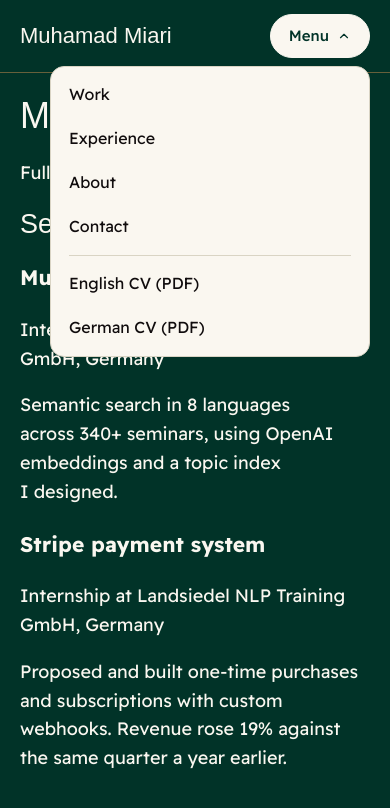
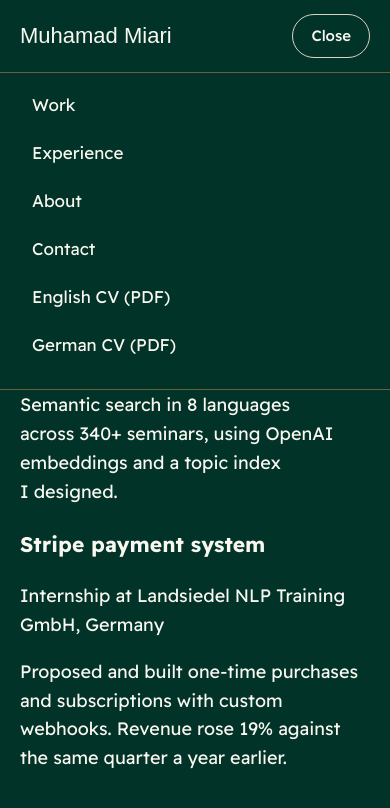
Before and after one commit to miari959/portfolio, a Next.js app: page / in a window 390 px wide. Both pictures are taken after a click on the button "Menu". Shown: the top 808 px of the page. Built offline with nearby package versions, Linux system fonts and the light colour scheme; a web font is replaced by a local one.

Commit message:
Match the phone menu to the design

```diff
--- a/src/components/MobileMenu.module.css
+++ b/src/components/MobileMenu.module.css
@@ -1,5 +1,4 @@
 .wrapper {
-  position: relative;
   display: none;
 }
 
@@ -12,76 +11,56 @@
 .button {
   display: inline-flex;
   align-items: center;
-  gap: 8px;
   min-height: 44px;
   padding: 0 18px;
-  border: 1px solid var(--color-bone);
+  border: 1px solid var(--color-greige);
   border-radius: 999px;
-  background: var(--color-bone);
-  color: var(--color-forest);
+  background: transparent;
+  color: var(--color-bone);
   font: inherit;
   font-size: 15px;
   font-weight: 500;
   cursor: pointer;
-  transition: background-color 0.2s ease, border-color 0.2s ease;
+  transition: background-color 0.2s ease;
 }
 
 @media (hover: hover) {
   .button:hover {
-    background: var(--color-greige);
-    border-color: var(--color-greige);
+    background: var(--color-moss);
   }
-}
-
-.button svg {
-  transition: transform 0.2s ease;
-}
-
-.button[aria-expanded="true"] svg {
-  transform: rotate(180deg);
 }
 
 .panel {
   position: absolute;
+  left: 0;
   right: 0;
-  top: calc(100% + 8px);
-  z-index: 50;
-  width: min(320px, calc(100vw - 2 * var(--page-padding)));
-  padding: 6px;
-  display: flex;
-  flex-direction: column;
-  background: var(--color-bone);
-  border: 1px solid var(--color-greige);
-  border-radius: 14px;
+  top: 100%;
+  max-height: calc(100dvh - var(--header-height));
+  overflow-y: auto;
+  background: var(--color-forest);
+  border-top: 1px solid var(--color-olive);
+  border-bottom: 1px solid var(--color-olive);
 }
 
 .list {
   display: flex;
   flex-direction: column;
+  padding-top: 8px;
+  padding-bottom: 20px;
 }
 
 .item {
   display: flex;
   align-items: center;
-  min-height: 44px;
+  min-height: 48px;
   padding: 0 12px;
   border-radius: 10px;
-  color: var(--color-basalt);
-  font-size: 16px;
+  color: var(--color-bone);
+  font-size: 17px;
   text-decoration: none;
   transition: background-color 0.2s ease;
 }
 
 .item:hover {
-  background: var(--color-greige);
+  background: var(--color-moss);
 }
-
-.divider {
-  height: 1px;
-  margin: 6px 12px;
-  background: var(--color-greige);
-}
-
-.panel :focus-visible {
-  outline-color: var(--color-forest);
-}
--- a/src/components/MobileMenu.tsx
+++ b/src/components/MobileMenu.tsx
@@ -23,14 +23,11 @@ export function MobileMenu() {
         aria-controls="mobile-menu"
         onClick={() => setOpen(!open)}
       >
-        Menu
-        <svg aria-hidden="true" width="14" height="14" viewBox="0 0 24 24" fill="none" stroke="currentColor" strokeWidth="2" strokeLinecap="round" strokeLinejoin="round">
-          <path d="M6 9l6 6 6-6" />
-        </svg>
+        {open ? "Close" : "Menu"}
       </button>
       {open && (
         <div id="mobile-menu" className={styles.panel}>
-          <nav aria-label="Main" className={styles.list}>
+          <nav aria-label="Main" className={`container ${styles.list}`}>
             {navItems.map((item) => (
               <Link
                 key={item.href}
@@ -41,14 +38,13 @@ export function MobileMenu() {
                 {item.label}
               </Link>
             ))}
+            <a href={site.cv.english} download className={styles.item} onClick={() => setOpen(false)}>
+              English CV (PDF)
+            </a>
+            <a href={site.cv.german} download className={styles.item} onClick={() => setOpen(false)}>
+              German CV (PDF)
+            </a>
           </nav>
-          <div className={styles.divider} />
-          <a href={site.cv.english} download className={styles.item} onClick={() => setOpen(false)}>
-            English CV (PDF)
-          </a>
-          <a href={site.cv.german} download className={styles.item} onClick={() => setOpen(false)}>
-            German CV (PDF)
-          </a>
         </div>
       )}
     </div>
```
